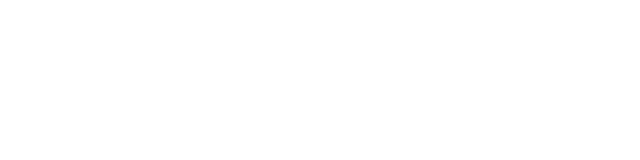
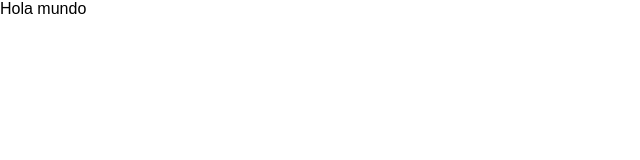
Before and after one commit to edhernandez7/cashflow, a Vue app: page / in a window 1280 px wide. Shown: the top 160 px of the page, without its empty margins (0-640 px from the left). Built offline with nearby package versions, Linux system fonts and the light colour scheme.

Commit message:
splashscreen component suspense

```diff
--- a/src/App.vue
+++ b/src/App.vue
@@ -1,11 +1,41 @@
 <template>
-
+  <Suspense>
+    <Home />
+    <template #fallback>
+      <SplashScreen />
+    </template>
+  </Suspense>
 </template>
 
 <script>
+import SplashScreen from "@/components/SplashScreen.vue";
+import { defineAsyncComponent } from "vue";
 
+export default {
+  components: {
+    SplashScreen,
+    Home: defineAsyncComponent(
+      () =>
+        new Promise((resolve) => {
+          setTimeout(() => {
+            resolve(import("./components/Home.vue"));
+          }, 2500);
+        })
+    ),
+  },
+};
 </script>
 
 <style>
-
+html,
+body,
+.app {
+  min-height: 100vh;
+  margin: 0;
+  font-family: Arial, Helvetica, sans-serif;
+}
+* {
+  --brand-green: #04b500;
+  --brand-blue: #0689b0;
+}
 </style>
--- a/src/components/Home.vue
+++ b/src/components/Home.vue
@@ -0,0 +1,9 @@
+<template>
+  <div>Hola mundo</div>
+</template>
+
+<script>
+export default {
+  name: "HomeApp",
+};
+</script>
--- /dev/null
+++ b/src/components/SplashScreen.vue
@@ -0,0 +1,25 @@
+<template>
+  <div class="splashscreen">
+    <img src="@/assets/cashflow-icon.svg" alt="Logo" />
+    <h1>
+      <span>Cash</span>
+      Flow
+    </h1>
+  </div>
+</template>
+
+<style scoped>
+.splashscreen {
+  display: flex;
+  justify-content: center;
+  align-items: center;
+  flex-direction: column;
+  height: 100vh;
+}
+h1 {
+  color: var(--brand-blue);
+}
+h1 span {
+  color: var(--brand-green);
+}
+</style>
```
